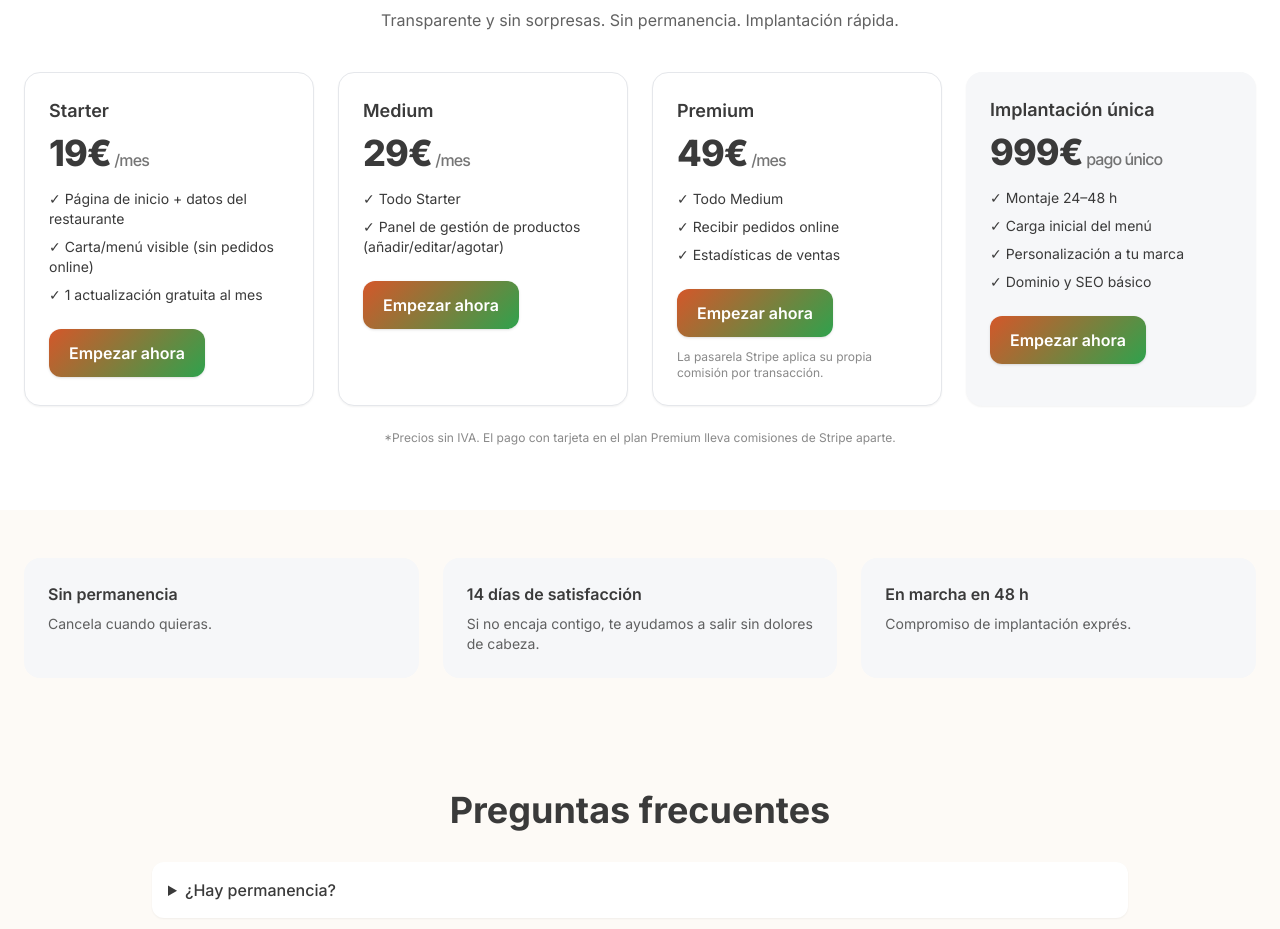
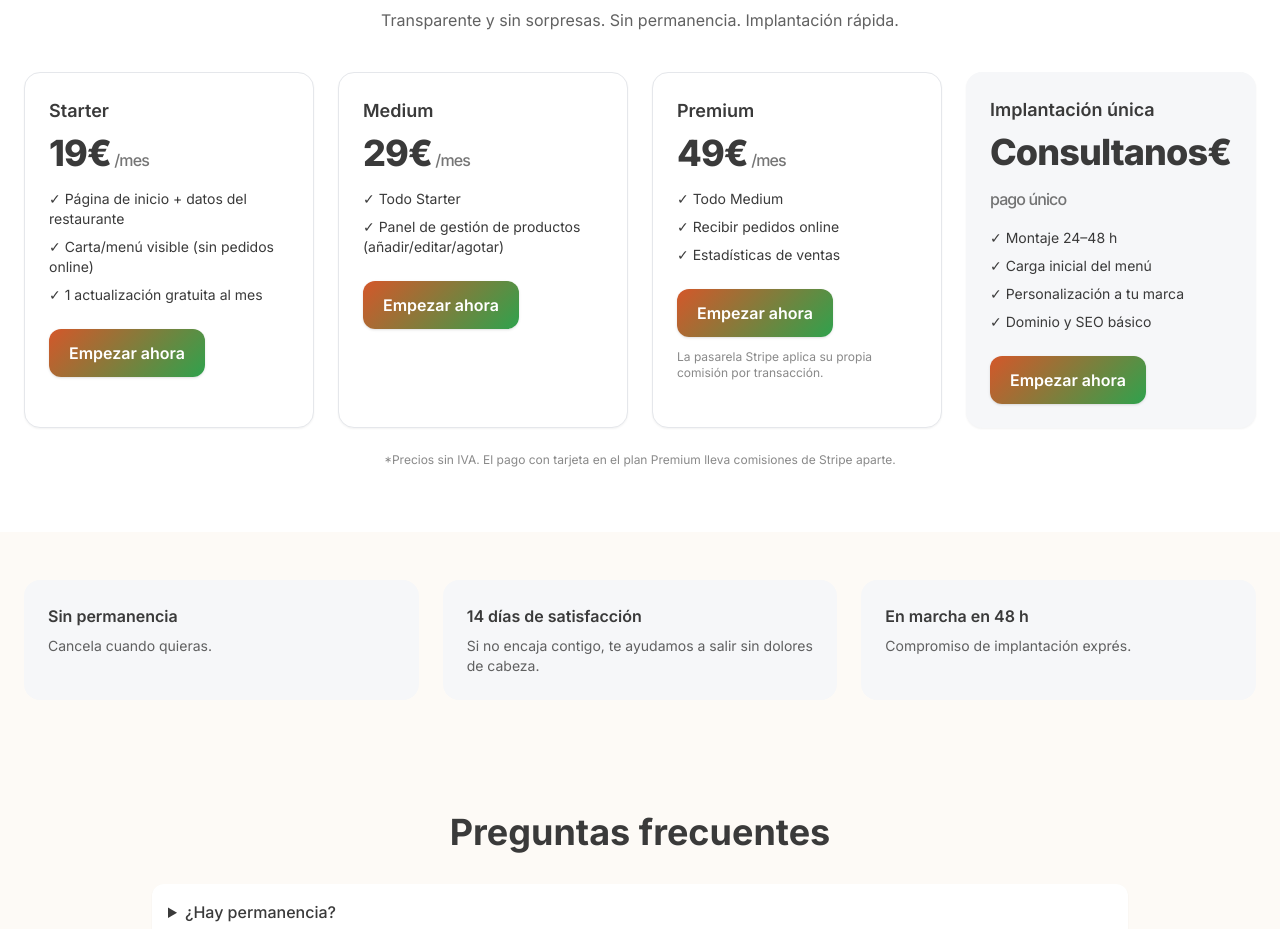
Before and after one commit to RaulPGr/pidelocal-landing, a Next.js app: page / in a window 1280 px wide. Shown: the part 2580-3509 px from the top of the page. Built offline with nearby package versions, Linux system fonts and the light colour scheme.

Commit message:
Update brand assets

```diff
--- a/app/page.tsx
+++ b/app/page.tsx
@@ -26,7 +26,7 @@ const BUSINESS = {
   // 💶 PRECIOS (recomendados “early stage”)
   // Sube/baja aquí y la tabla de precios se actualiza sola
   pricing: {
-    setupOneTime: 999, // Implantación única (pago único)
+    setupOneTime: 'Consultanos', // Implantación única (pago único)
     // Planes mensuales
     starter: 19,
     medium: 29,
```
